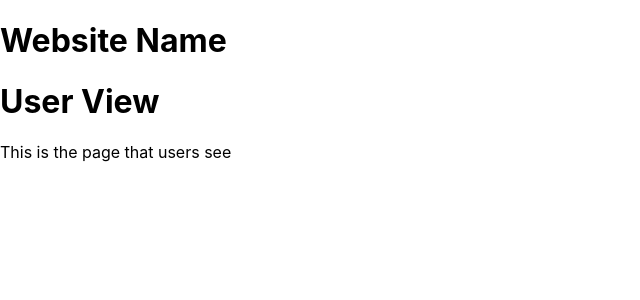
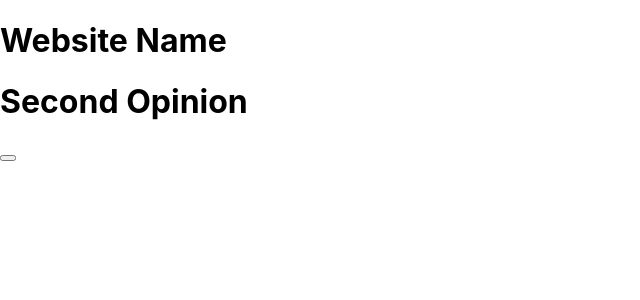
Before and after one commit to VerdantPanda/NETS-213-Project, a React (Create React App) app in the folder frontend/nets-213-project-frontend/: page /user in a window 1280 px wide. Shown: the top 300 px of the page, without its empty margins (0-640 px from the left). Built offline with nearby package versions, Linux system fonts and the light colour scheme.

Commit message:
Added some more stuff

```diff
--- a/frontend/nets-213-project-frontend/src/components/UserView.js
+++ b/frontend/nets-213-project-frontend/src/components/UserView.js
@@ -3,7 +3,9 @@ class UserView extends React.Component {
   render() {
     return (
       <div>
-        <h1>User View</h1> <p>This is the page that users see</p>
+        {/* This is the page that users see */}
+        <h1>Second Opinion</h1>
+        <button></button>
       </div>
     );
   }
```
Also changed, not shown: 1 other file (tests, documents, lock files or other folders).
